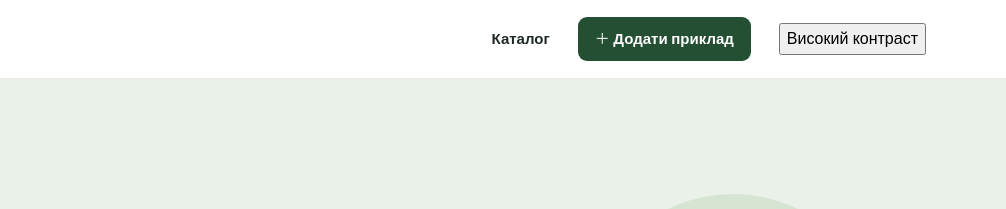
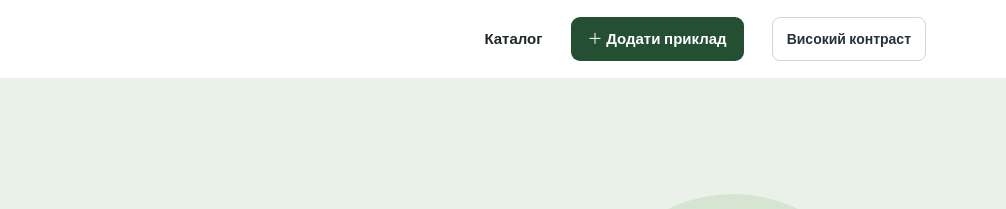
Before and after one commit to AnastasiaFalk/lviv, a plain HTML site: page index.html in a window 1280 px wide. Shown: the top 209 px of the page, 274-1280 px from the left. Drawn offline with Linux system fonts and the light colour scheme; a script that the page names is missing.

Commit message:
Add styles for contrast toggle button

```diff
--- a/style.css
+++ b/style.css
@@ -1194,3 +1194,34 @@ a {
       background: #000000 !important;
       text-decoration: none !important;
   }
+
+  /* Кнопка перемикання контрасту — звичайний режим */
+  .contrast-toggle {
+      background: #ffffff;
+      color: #263238;
+      border: 1px solid #cbd5e1;
+      border-radius: 8px;
+      padding: 10px 14px;
+      font: inherit;
+      font-size: 14px;
+      font-weight: 600;
+      cursor: pointer;
+      transition: background 0.2s ease, color 0.2s ease, border-color 0.2s ease;
+  }
+
+  .contrast-toggle:hover {
+      background: #f1f5f9;
+      border-color: #94a3b8;
+  }
+
+  .contrast-toggle:focus-visible {
+      outline: 3px solid #2563eb;
+      outline-offset: 3px;
+  }
+
+  /* У висококонтрастному режимі залишаємо чорно-білий стиль */
+  body.high-contrast .contrast-toggle {
+      background: #000000;
+      color: #ffffff;
+      border: 2px solid #ffffff;
+  }
```
